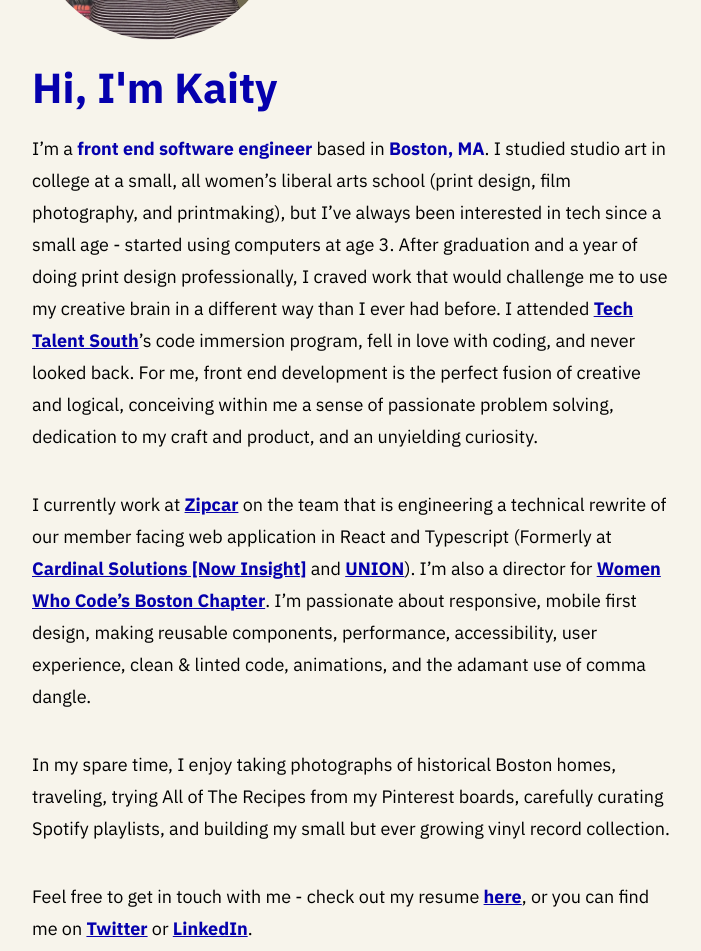
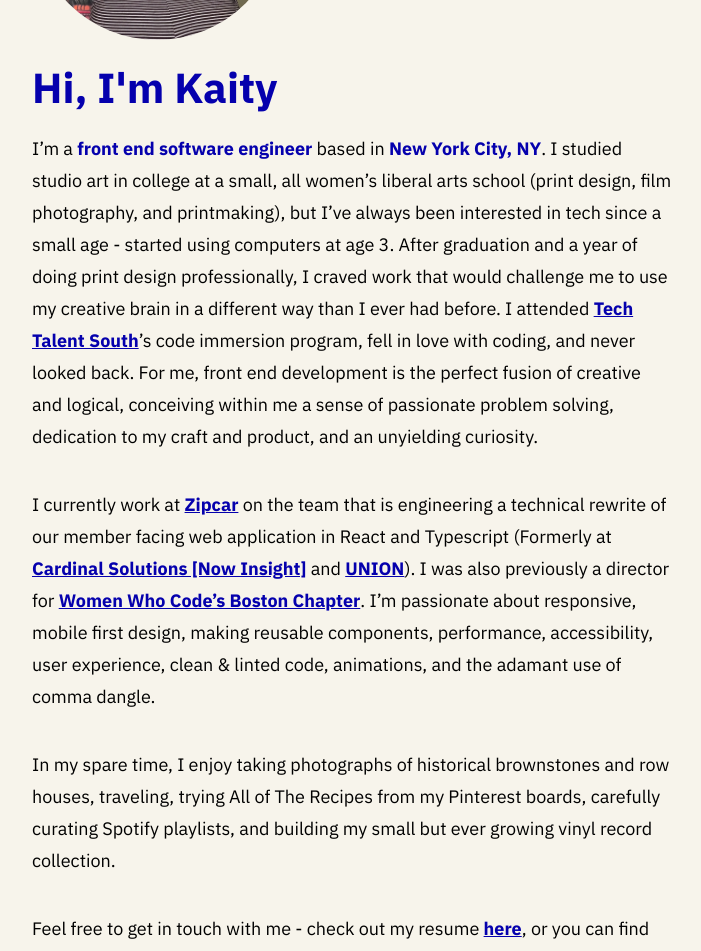
Before and after one commit to kaityhallman/kaityhallman.github.io, a React (Create React App) app: page / in a window 1280 px wide. Shown: the part 260-1211 px from the top of the page, without its empty margins (288-989 px from the left). Built offline with nearby package versions, Linux system fonts and the light colour scheme.

Commit message:
update resume

```diff
--- a/src/components/Info.js
+++ b/src/components/Info.js
@@ -4,17 +4,17 @@
   return (
     <section>
       <p className='paragraph'>
-        I’m a <span className='callout'>front end software engineer</span> based in <span className='callout'>Boston, MA</span>. I studied studio art in college at a small, all women’s liberal arts school (print design, film photography, and printmaking), but I’ve always been interested in tech since a small age - started using computers at age 3. After graduation and a year of doing print design professionally, I craved work that would challenge me to use my creative brain in a different way than I ever had before. I attended <a href='http://www.techtalentsouth.com' className='link' target='_blank'>Tech Talent South</a>’s
+        I’m a <span className='callout'>front end software engineer</span> based in <span className='callout'>New York City, NY</span>. I studied studio art in college at a small, all women’s liberal arts school (print design, film photography, and printmaking), but I’ve always been interested in tech since a small age - started using computers at age 3. After graduation and a year of doing print design professionally, I craved work that would challenge me to use my creative brain in a different way than I ever had before. I attended <a href='http://www.techtalentsouth.com' className='link' target='_blank' rel='noopener noreferrer'>Tech Talent South</a>’s
         code immersion program, fell in love with coding, and never looked back. For me, front end development is the perfect fusion of creative and logical, conceiving within me a sense of passionate problem solving, dedication to my craft and product, and an unyielding curiosity.
       </p>
       <p className='paragraph'>
-        I currently work at <a href='http://www.zipcar.com' className='link' target='_blank'>Zipcar</a> on the team that is engineering a technical rewrite of our member facing web application in React and Typescript (Formerly at <a className='link' title='Insight Digital Innovation' target='_blank' href='https://www.insight.com/en_US/solve/digital-innovation.html'>Cardinal Solutions [Now Insight]</a> and <a className='link' target='_blank' href='http://www.union.co'>UNION</a>). I’m also a director for <a href='https://www.womenwhocode.com/boston' target='_blank' className='link'>Women Who Code’s Boston Chapter</a>. I’m passionate about responsive, mobile first design, making reusable components, performance, accessibility, user experience, clean & linted code, animations, and the adamant use of comma dangle.
+        I currently work at <a href='http://www.zipcar.com' className='link' target='_blank' rel='noopener noreferrer'>Zipcar</a> on the team that is engineering a technical rewrite of our member facing web application in React and Typescript (Formerly at <a className='link' title='Insight Digital Innovation' target='_blank' rel='noopener noreferrer' href='https://www.insight.com/en_US/solve/digital-innovation.html'>Cardinal Solutions [Now Insight]</a> and <a className='link' target='_blank' rel='noopener noreferrer' href='http://www.union.co'>UNION</a>). I was also previously a director for <a href='https://www.womenwhocode.com/boston' target='_blank' rel='noopener noreferrer' className='link'>Women Who Code’s Boston Chapter</a>. I’m passionate about responsive, mobile first design, making reusable components, performance, accessibility, user experience, clean & linted code, animations, and the adamant use of comma dangle.
       </p>
       <p className='paragraph'>
-        In my spare time, I enjoy taking photographs of historical Boston homes, traveling, trying All of The Recipes from my Pinterest boards, carefully curating Spotify playlists, and building my small but ever growing vinyl record collection.
+        In my spare time, I enjoy taking photographs of historical brownstones and row houses, traveling, trying All of The Recipes from my Pinterest boards, carefully curating Spotify playlists, and building my small but ever growing vinyl record collection.
       </p>
       <p className='paragraph'>
-        Feel free to get in touch with me - check out my resume <a href='/resume' className='link'>here</a>, or you can find me on <a href='http://www.twitter.com/kaityhallman' className='link'>Twitter</a> or <a href='https://www.linkedin.com/in/kaityhallman/' className='link'>LinkedIn</a>.
+        Feel free to get in touch with me - check out my resume <a href='/KaityHallman-Resume.pdf' target='_blank' rel='noopener noreferrer' className='link'>here</a>, or you can find me on <a href='http://www.twitter.com/kaityhallman' className='link' target='_blank' rel='noopener noreferrer'>Twitter</a> or <a href='https://www.linkedin.com/in/kaityhallman/' className='link' target='_blank' rel='noopener noreferrer'>LinkedIn</a>.
       </p>
     </section>
   );
```
Also changed, not shown: 1 other file (tests, documents, lock files or other folders).
